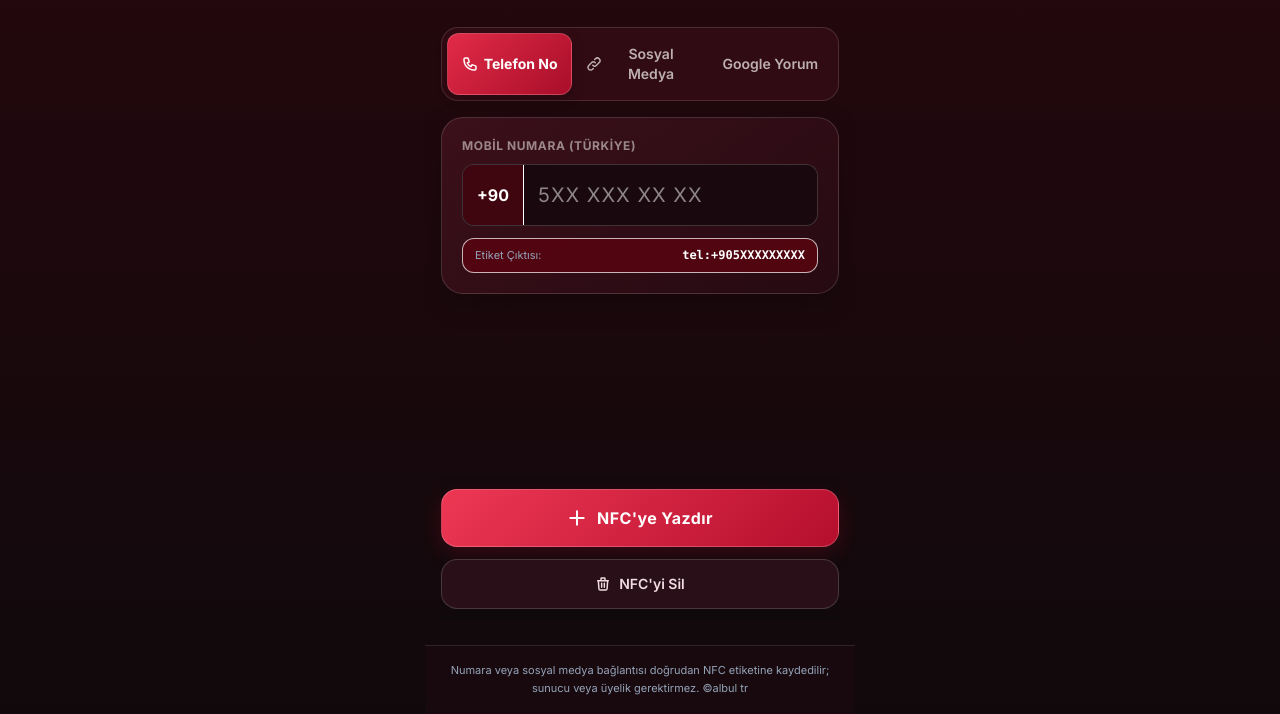
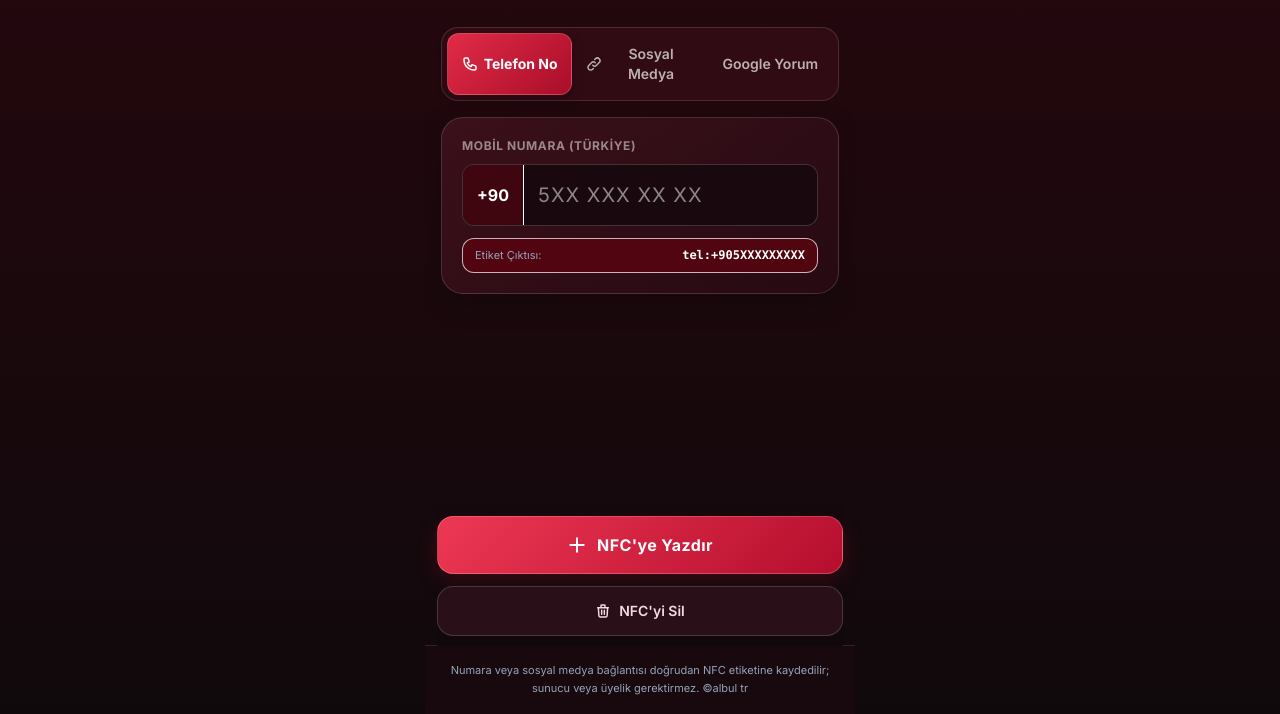
Before and after one commit to Albultr/Nfc-nunarator, a plain HTML site: page index.html in a window 1280 px wide. Shown: the part 86-800 px from the top of the page. Drawn offline with nearby package versions, Linux system fonts and the light colour scheme.

Commit message:
Update index.html

```diff
--- a/index.html
+++ b/index.html
@@ -407,24 +407,31 @@ body {
 
 /* SEKME VE NFC BUTONLARININ SABİT YERLEŞİMİ */
 
-/* Üst sekmeleri biraz aşağı indir */
 #appShell > main > nav {
     margin-top: 10px !important;
 }
 
-/* NFC butonlarını alt bölgede sabit tut */
+/* NFC butonlarını ekranın altına sabitle */
 #appShell > main > div.flex.flex-col.gap-3.pt-1 {
-    position: sticky !important;
-    bottom: 0 !important;
-    margin-top: auto !important;
-    padding-top: 18px !important;
-    padding-bottom: 12px !important;
+    position: fixed !important;
+    bottom: 68px !important;
+    left: 50% !important;
+    transform: translateX(-50%) !important;
+    width: calc(100% - 24px) !important;
+    max-width: 406px !important;
+    margin: 0 !important;
+    padding: 14px 0 10px !important;
     background: linear-gradient(
         180deg,
         rgba(16, 9, 12, 0),
-        #10090c 18%
+        #10090c 20%
     ) !important;
-    z-index: 5 !important;
+    z-index: 40 !important;
+}
+
+/* İçerik sabit butonların altında kaybolmasın */
+#appShell > main {
+    padding-bottom: 170px !important;
 }
 
     </style>
```
